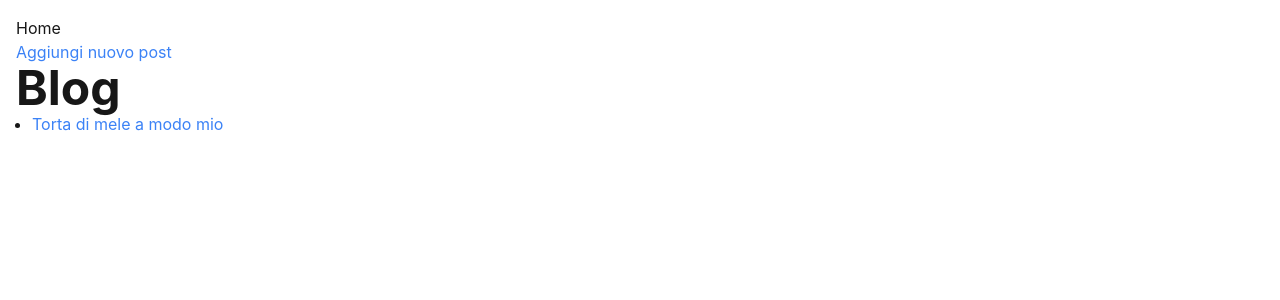
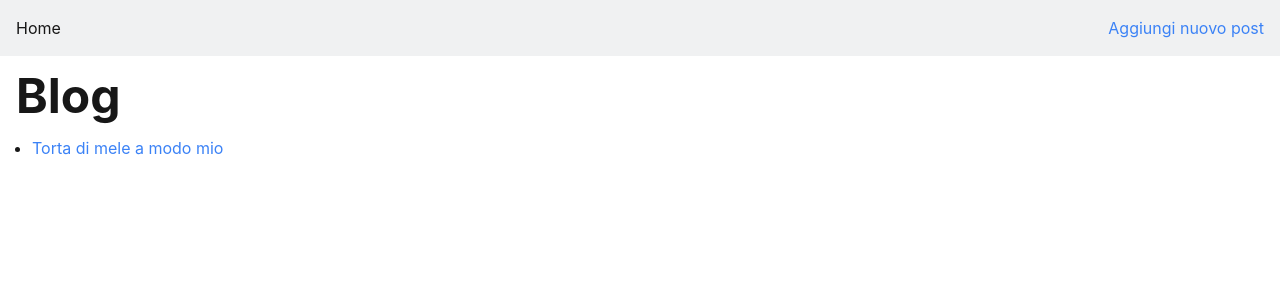
Before and after one commit to emanuelefavero/non-solo-poesia, a Next.js app: page / in a window 1280 px wide. Shown: the top 300 px of the page. Built offline with nearby package versions, Linux system fonts and the light colour scheme.

Commit message:
move links to header

```diff
--- a/src/app/globals.css
+++ b/src/app/globals.css
@@ -19,7 +19,6 @@ body {
   background: var(--background);
   font-family: -apple-system, system-ui, BlinkMacSystemFont, 'Segoe UI', Roboto,
     'Helvetica Neue', Helvetica, sans-serif;
-  padding: 1rem;
 }
 
 a {
--- a/src/app/layout.tsx
+++ b/src/app/layout.tsx
@@ -29,10 +29,10 @@ export default function RootLayout({
       <body
         className={`${geistSans.variable} ${geistMono.variable} antialiased`}
       >
-        <header>
+        <header className='flex w-full items-center justify-between bg-gray-500/10 p-4'>
           <Header />
         </header>
-        <main>{children}</main>
+        <main className='flex flex-col gap-4 p-4'>{children}</main>
       </body>
     </html>
   )
--- a/src/app/page.tsx
+++ b/src/app/page.tsx
@@ -25,7 +25,6 @@ export default async function Home() {
 
   return (
     <>
-      <Link href='/create-post?key=secret'>Aggiungi nuovo post</Link>
       <h1>Blog</h1>
 
       <ul>
--- a/src/components/Header.tsx
+++ b/src/components/Header.tsx
@@ -7,6 +7,9 @@ export default function Component() {
   const pathname = usePathname()
   const isHomepage = pathname === '/'
   return (
-    <>{!isHomepage ? <Link href='/'>Vai alla Home</Link> : <div>Home</div>}</>
+    <>
+      {!isHomepage ? <Link href='/'>Vai alla Home</Link> : <div>Home</div>}
+      <Link href='/create-post?key=secret'>Aggiungi nuovo post</Link>
+    </>
   )
 }
```
